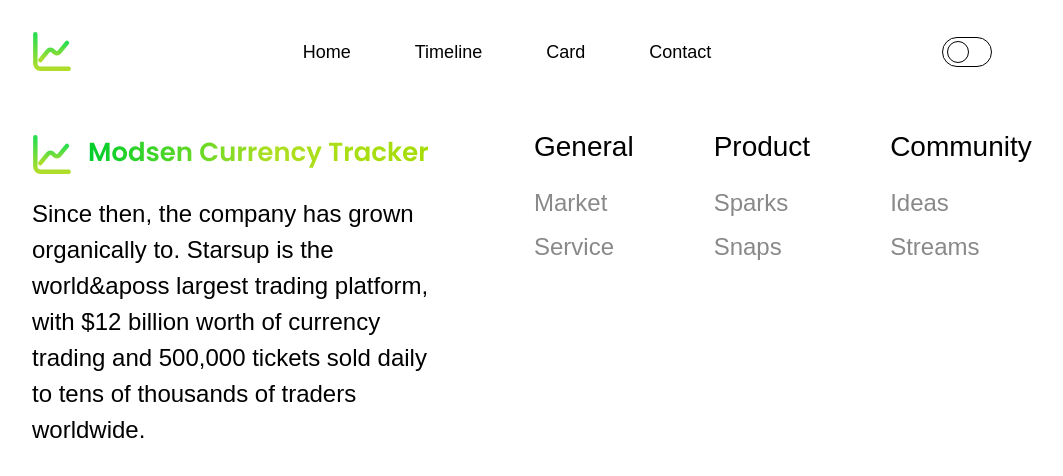
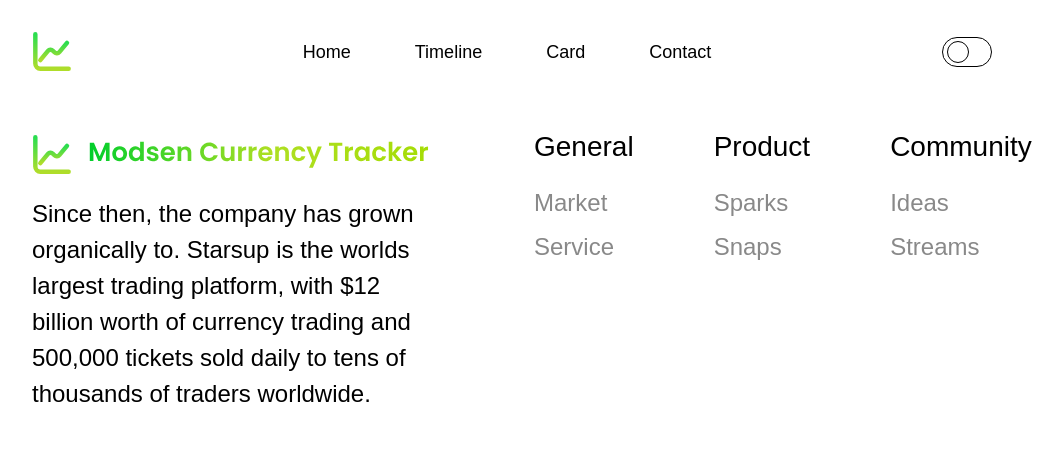
Before and after one commit to thoosaa/currency-tracker, a React app: page / in a window 1280 px wide. Shown: the top 476 px of the page, without its empty margins (128-1191 px from the left). Built offline with nearby package versions, Linux system fonts and the light colour scheme.

Commit message:
fix: typo

```diff
--- a/src/components/Footer/Footer.tsx
+++ b/src/components/Footer/Footer.tsx
@@ -16,9 +16,9 @@ export const Footer = () => {
         </PictureLogo>
 
         <CompanyDescription>
-          Since then, the company has grown organically to. Starsup is the world&aposs largest
-          trading platform, with $12 billion worth of currency trading and 500,000 tickets sold
-          daily to tens of thousands of traders worldwide.
+          Since then, the company has grown organically to. Starsup is the worlds largest trading
+          platform, with $12 billion worth of currency trading and 500,000 tickets sold daily to
+          tens of thousands of traders worldwide.
         </CompanyDescription>
       </div>
 
```
